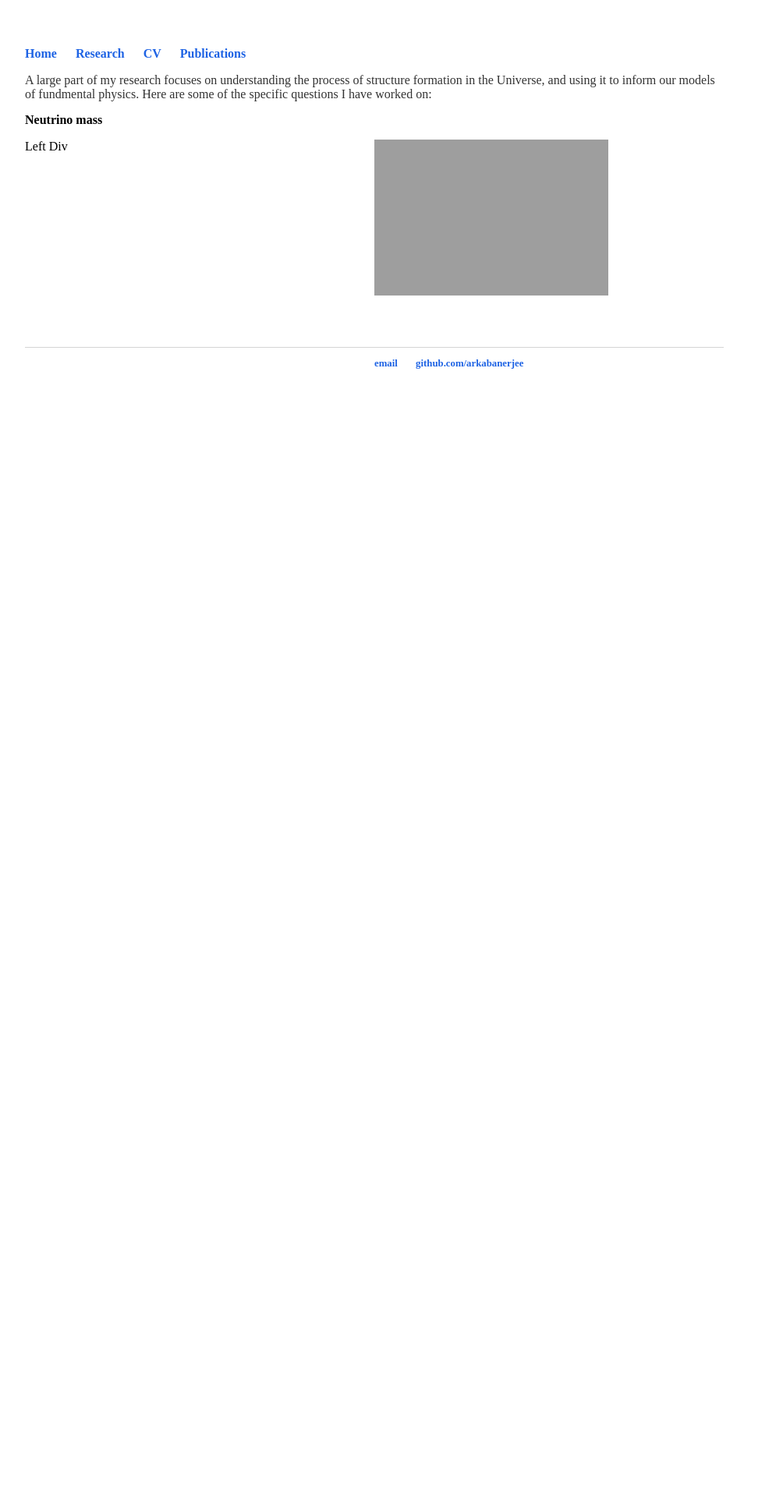
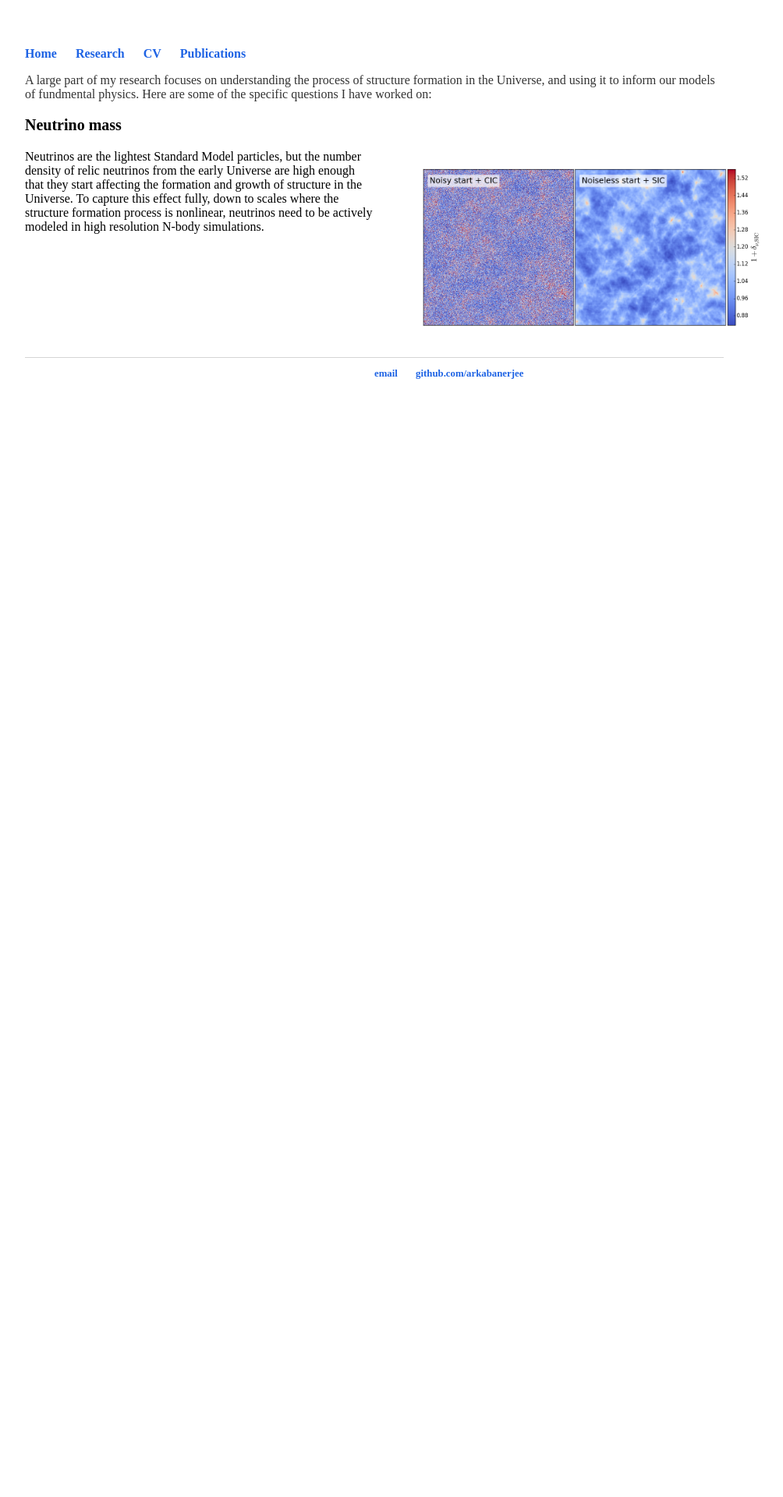
Before and after one commit to arkabanerjee/arkabanerjee.github.io, a Jekyll site: the page built from research/index.html, in a window 1280 px wide. Shown: the top 1920 px of the page at 78% size, without its empty margins (160-1164 px from the left). Built offline with Jekyll 4.4.1, drawn with Linux system fonts in a browser that asks for light colours; grey boxes are pictures that could not be loaded.

Commit message:
Start Research

```diff
--- a/css/main.css
+++ b/css/main.css
@@ -25,7 +25,7 @@ h1 {
 }
 
 h3 {
-    font-size: 1.0em;
+    font-size: 1.25em;
     font-family:'Inconsolata';
 }
 
--- a/index.html
+++ b/index.html
@@ -7,6 +7,6 @@ title: Arka Banerjee
 
 <div class="blurb">
 	<h1>Welcome to my homepage!</h1>
-	<p>I'm a cosmologist and currently a KIPAC fellow at the Kavli Institute for Particle Astrophysics and Cosmology (<a href="https://kipac.stanford.edu/">KIPAC</a>) at Stanford University and SLAC National Accelerator and Laboratory. My research focuses primarily on the connections between fundamental physics at microscopic scales, and the formation and evolution of the structures out to the largest scale we can see (and not see) in the Universe. I use a wide range of techniques - including developing new simulation methods, identifying useful summary statistics for cosmological data, and forecasting parameter constraints for various upcoming cosmological surveys, to help probe these connections in detail. You can find more about my research <a href="/research">here</a>.</p>
+	<p>I'm a cosmologist and currently a KIPAC fellow at the Kavli Institute for Particle Astrophysics and Cosmology (<a href="https://kipac.stanford.edu/">KIPAC</a>) at Stanford University and SLAC National Accelerator and Laboratory. My research focuses primarily on the connections between fundamental physics at microscopic scales, and the formation and evolution of structures, like galaxies and voids, out to the largest scale we can see (and not see) in the Universe. I use a wide range of techniques - including developing new simulation methods, identifying useful summary statistics for cosmological data, and forecasting parameter constraints for various upcoming cosmological surveys, to help probe these connections in detail. You can find more about my research <a href="/research">here</a>.</p>
 	<p>I received my undegraduate degree in Physics from <a href="https://www.ststephens.edu/">St. Stephen's College</a>, in Delhi, India, and my Master's degree from the <a href="https://www.tifr.res.in/">Tata Institute for Fundamental Research</a>, in Mumbai, India. I received my Phd in Physics at the <a href="https://physics.illinois.edu/">University of Illinois, Urbana-Champaign</a> working with <a href="http://www.perimeterinstitute.ca/people/neal-dalal">Prof. Neal Dalal</a>.</p>
 </div><!-- /.blurb -->
--- a/research/index.html
+++ b/research/index.html
@@ -8,10 +8,10 @@ title: Research
     <div style="width: 100%;">
         <h3>Neutrino mass</h3>
         <div style="width: 50%; height: 2500px; float: left;">
-            Left Div
+            Neutrinos are the lightest Standard Model particles, but the number density of relic neutrinos from the early Universe are high enough that they start affecting the formation and growth of structure in the Universe. To capture this effect fully, down to scales where the structure formation process is nonlinear, neutrinos need to be actively modeled in high resolution N-body simulations.
         </div>
         <div style="margin-left: 50%; height: 250px;">
-            <img src="IMG_20171104_180543.jpg" width="300" height="200" >
+            <img src="pic_vs_sic.png" width="500" height="250" class="center">
         </div>
     </div>
 </div><!-- /.blurb -->
```
Also changed, not shown: research/pic_vs_sic.png (added), 3 other files.
